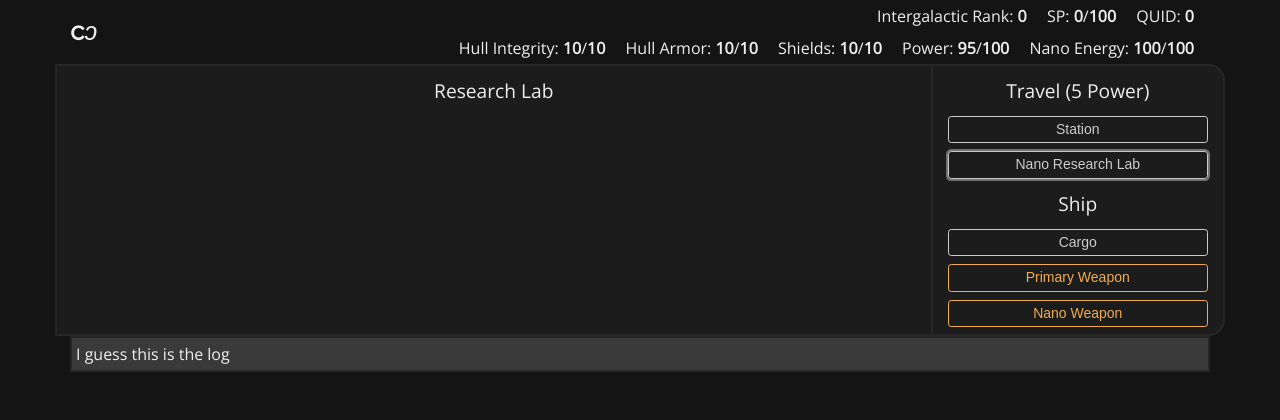
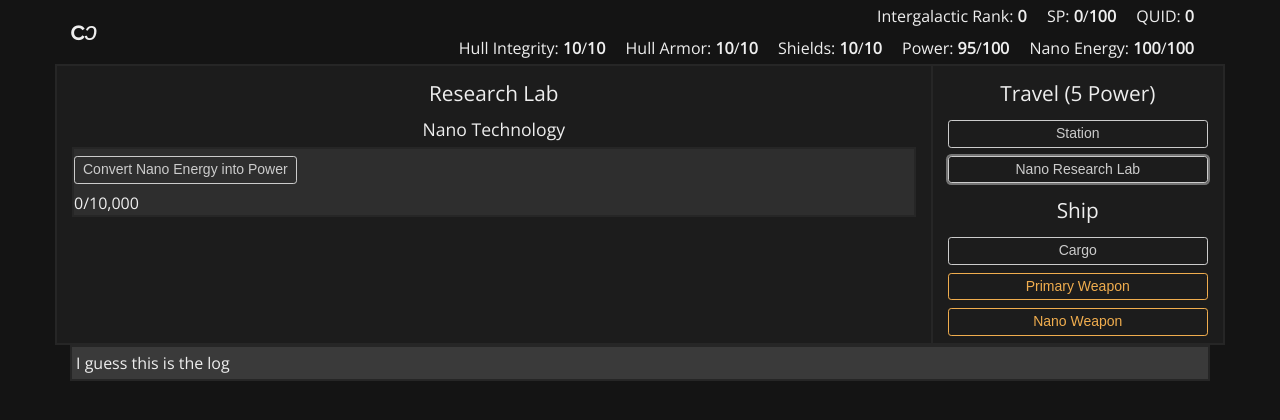
Before and after one commit to Hazumi/celestial-carnage, a website built with webpack: page index.html in a window 1280 px wide. Both pictures are taken after a click on the button "Nano Research Lab". Built offline with nearby package versions, Linux system fonts and the light colour scheme.

Commit message:
made changes

```diff
--- a/index.html
+++ b/index.html
@@ -65,13 +65,17 @@
 
         <div id="research-lab" class="hidden">
           <h2>Research Lab</h2>
+          <h3>Nano Technology</h3>
+          <div class="research-container">
+            <button type="button" class="btn btn-outline-secondary btn-sm">Convert Nano Energy into Power</button>
+            <p>0/10,000</p>
+          </div>
         </div>
       </div>
 
       <div class="menu col-md-3">
         <div>
           <h2>Travel (5 Power)</h2>
-
           <button type="button" class="btn btn-outline-secondary btn-sm btn-block" id="stationBtn">Station</button>
           <button type="button" class="btn btn-outline-secondary btn-sm btn-block" id="researchLabBtn">Nano Research Lab</button>
         </div>
--- a/sass/partials/_base.scss
+++ b/sass/partials/_base.scss
@@ -16,7 +16,7 @@ h1, h2, h3 {
 
 h2 {
   margin: 0.75em;
-  font-size: 1.2em;
+  font-size: 1.3em;
 }
 
 h3 {
@@ -29,6 +29,9 @@ p {
 
 .btn {
   margin: 0.5em 0;
+  &:hover {
+    cursor: pointer;
+  }
 }
 
 .hidden {
--- a/sass/partials/components/_main.scss
+++ b/sass/partials/components/_main.scss
@@ -6,3 +6,8 @@
   padding: 0.25em;
   background-color: lighten($black, 15%);
 }
+
+.research-container{
+  @extend %box-style;
+  background-color: lighten($black, 10%);
+}
--- a/sass/partials/components/_menu.scss
+++ b/sass/partials/components/_menu.scss
@@ -1,5 +1,5 @@
 .menu {
   @extend %box-style;
   border-left: none;
-  border-radius: 0 1em 1em 0;
+  //border-radius: 0 1em 1em 0;
 }
--- a/scripts/main.js
+++ b/scripts/main.js
@@ -4,11 +4,14 @@ const researchLabBtn = document.getElementById('researchLabBtn');
 const researchLab = document.getElementById('research-lab');
 const playerPwr = document.getElementById('playerPwr');
 const playerMaxPwr = document.getElementById('playerMaxPwr');
+const cargo = document.getElementById('cargo');
 
 let player = {
- pwr: 100,
- maxPwr: 100,
- location: 'station'
+  pwr: 100,
+  maxPwr: 100,
+  location: 'station',
+  tech: {},
+  cargo: {}
 };
 
 function allHidden() {
@@ -35,6 +38,9 @@ researchLabBtn.addEventListener('click', function() {
   researchLab.classList.remove('hidden');
 });
 
+cargo.addEventListener('click', function() {
+  console.log('')
+});
 
 window.setInterval(function() {
   if (playerPwr.innerHTML != player.pwr) playerPwr.innerHTML = player.pwr;
```
Also changed, not shown: css/main.css, scripts/main.min.js, 1 other file.
